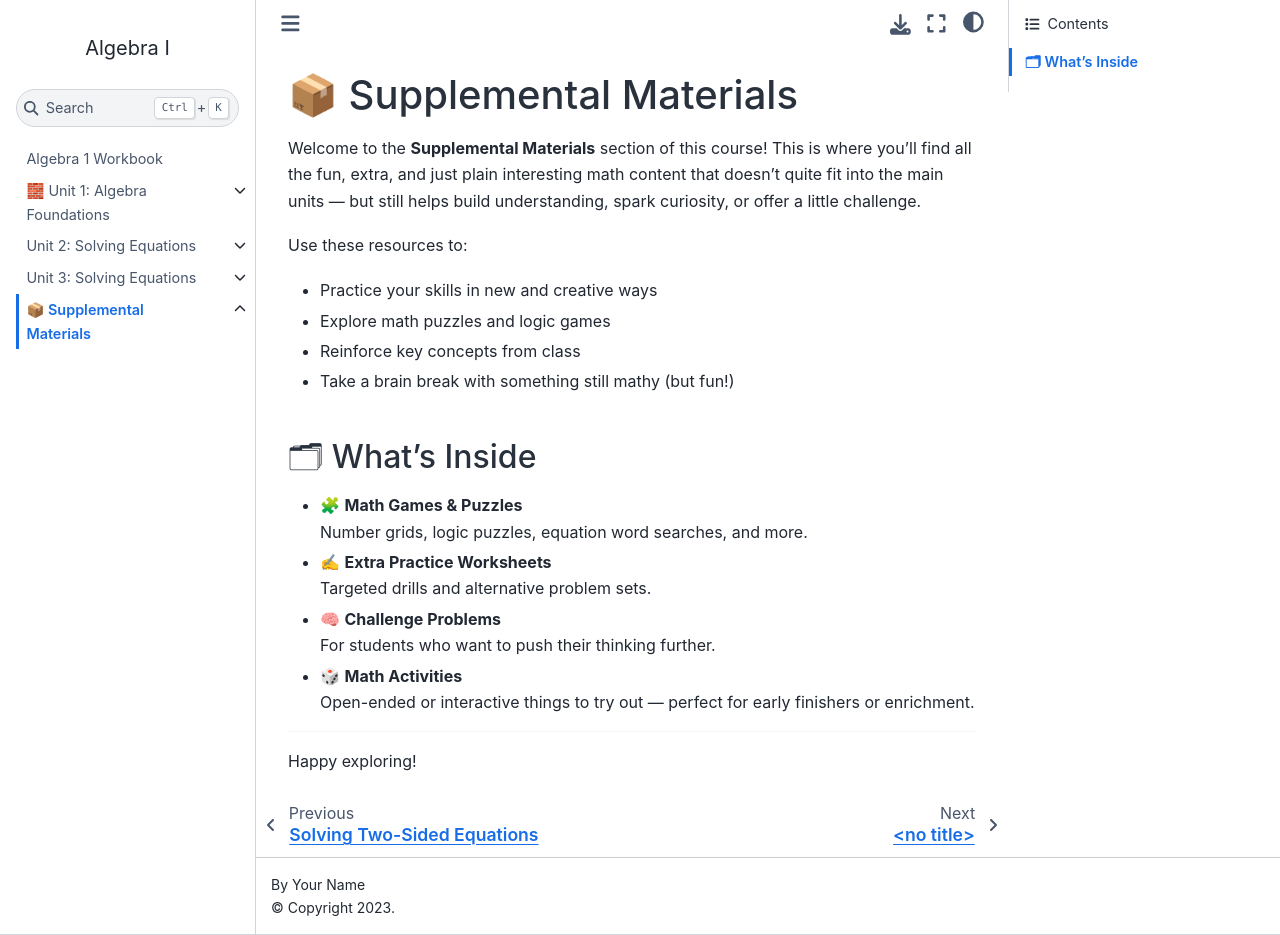
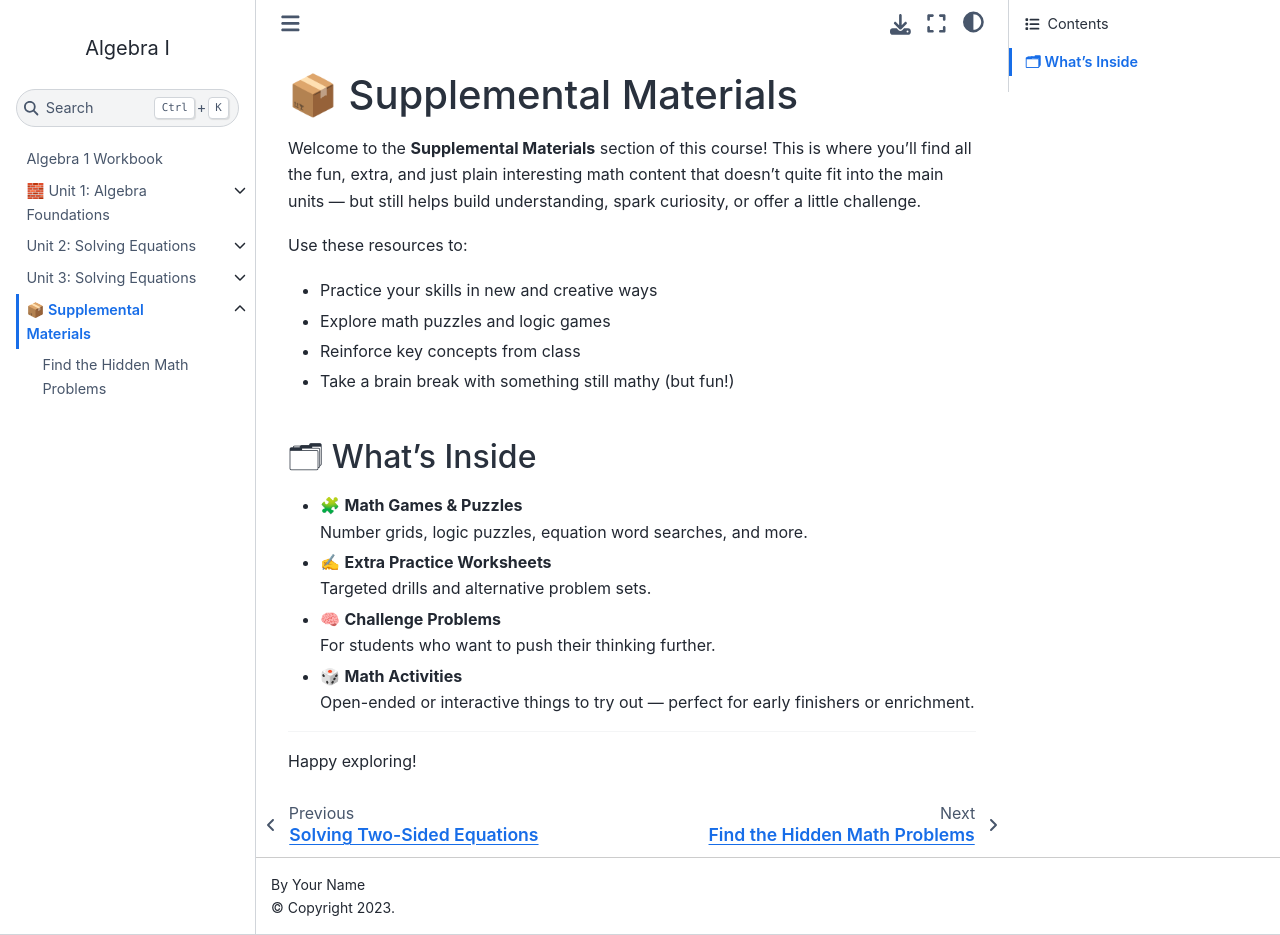
Before and after one commit to tinkermeister-42/Algebra1, a Jupyter Book: the page built from chapters/supplemental/index.md, in a window 1280 px wide and 935 px high. Built offline with Jupyter Book 1.0.4 settings and Sphinx 7.4.7 and the Sphinx Book theme 1.1.4, drawn with Linux system fonts in a browser that asks for light colours.

Commit message:
working on pdf embedding

````diff
--- a/_toc.yml
+++ b/_toc.yml
@@ -13,4 +13,4 @@
       - glob: chapters/unit3/lesson*
   - file: chapters/supplemental/index
     sections:
-      - file: chapters/supplemental/hidden_math_problems
+      - file: chapters/supplemental/find_the_hidden_math_problems
--- /dev/null
+++ b/chapters/supplemental/find_the_hidden_math_problems.md
@@ -0,0 +1,7 @@
+# Find the Hidden Math Problems
+
+You can view the worksheet below, or [download the PDF](FindTheHiddenMathProblems.pdf).
+
+```{pdf}
+FindTheHiddenMathProblems.pdf
+```
````
Also changed, not shown: chapters/supplemental/hidden_math_problems.md (deleted, +0 -10 lines).
